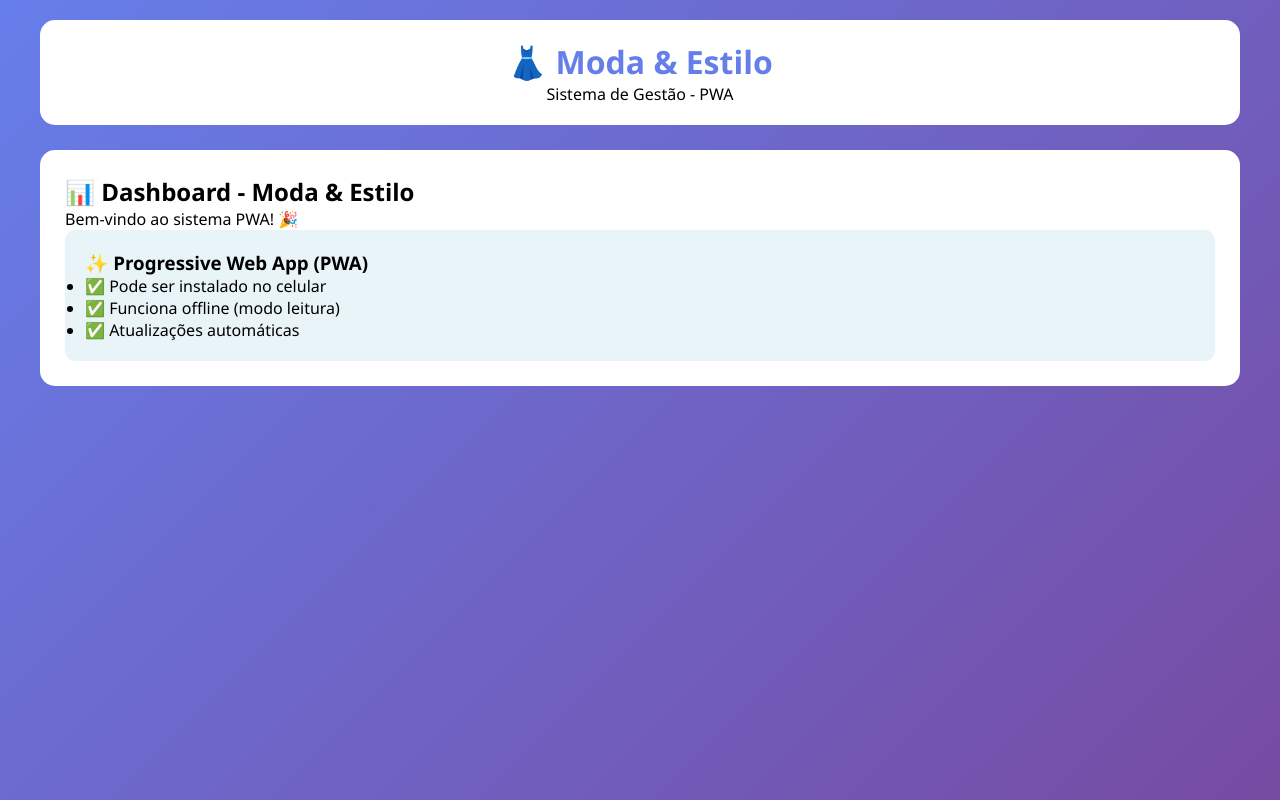
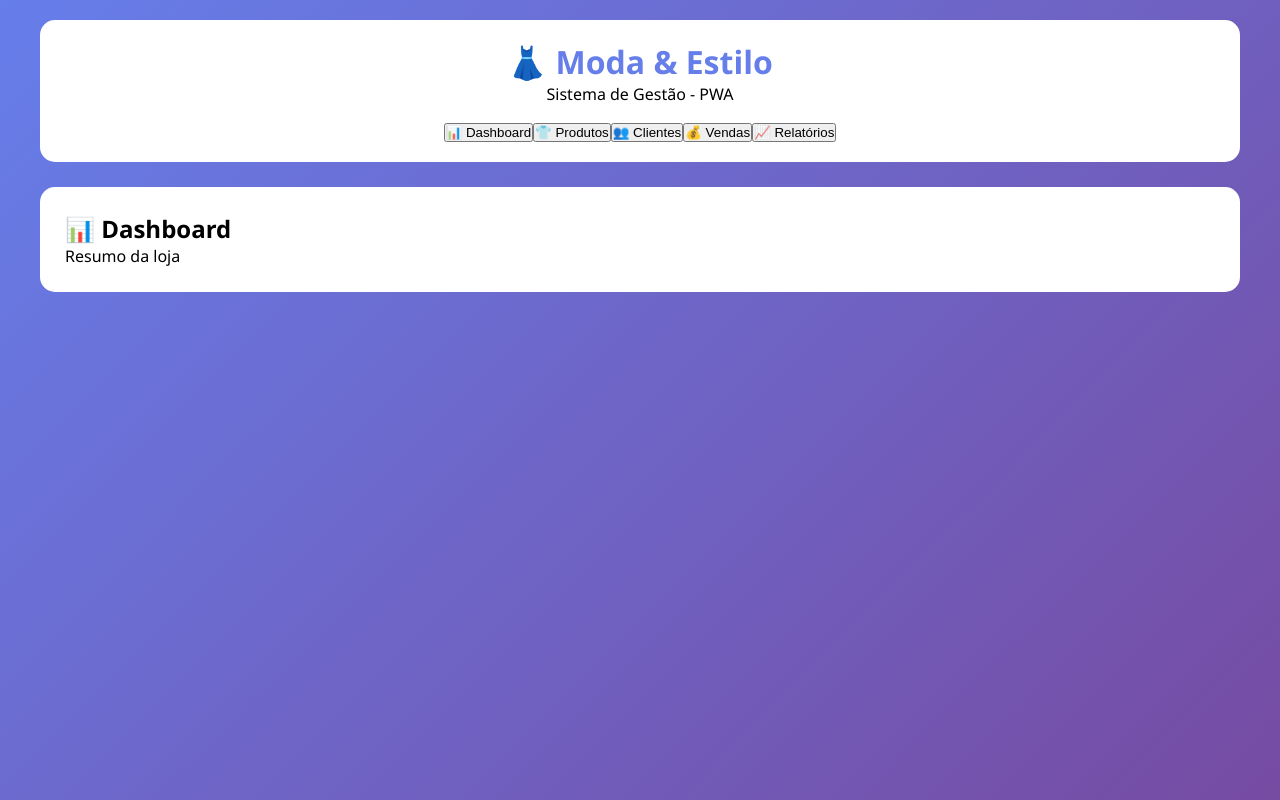
Before and after one commit to marcelorodrigh3s-svg/modaa-estilo-pwa, a React (Create React App) app in the folder frontend/: page / in a window 1280 px wide. Built offline with nearby package versions, Linux system fonts and the light colour scheme.

Commit message:
Update App.js

```diff
--- a/frontend/src/App.js
+++ b/frontend/src/App.js
@@ -1,31 +1,39 @@
 import React, { useState } from 'react';
 import './App.css';
+import Dashboard from './components/Dashboard';
+import Produtos from './components/Produtos';
+import Clientes from './components/Clientes';
+import Vendas from './components/Vendas';
+import Relatorios from './components/Relatorios';
 
 function App() {
     const [activeTab, setActiveTab] = useState('dashboard');
 
-    const Dashboard = () => (
-        <div>
-            <h2>📊 Dashboard - Moda & Estilo</h2>
-            <p>Bem-vindo ao sistema PWA! 🎉</p>
-            <div style={{background:'#e8f4f8', padding:20, borderRadius:10}}>
-                <h3>✨ Progressive Web App (PWA)</h3>
-                <ul>
-                    <li>✅ Pode ser instalado no celular</li>
-                    <li>✅ Funciona offline (modo leitura)</li>
-                    <li>✅ Atualizações automáticas</li>
-                </ul>
-            </div>
-        </div>
-    );
+    const renderContent = () => {
+        switch(activeTab) {
+            case 'dashboard': return <Dashboard />;
+            case 'produtos': return <Produtos />;
+            case 'clientes': return <Clientes />;
+            case 'vendas': return <Vendas />;
+            case 'relatorios': return <Relatorios />;
+            default: return <Dashboard />;
+        }
+    };
 
     return (
         <div className="app">
             <header className="header">
                 <h1>👗 Moda & Estilo</h1>
                 <p>Sistema de Gestão - PWA</p>
+                <div className="nav-buttons" style={{marginTop:15}}>
+                    <button onClick={() => setActiveTab('dashboard')}>📊 Dashboard</button>
+                    <button onClick={() => setActiveTab('produtos')}>👕 Produtos</button>
+                    <button onClick={() => setActiveTab('clientes')}>👥 Clientes</button>
+                    <button onClick={() => setActiveTab('vendas')}>💰 Vendas</button>
+                    <button onClick={() => setActiveTab('relatorios')}>📈 Relatórios</button>
+                </div>
             </header>
-            <main><Dashboard /></main>
+            <main>{renderContent()}</main>
         </div>
     );
 }
```
